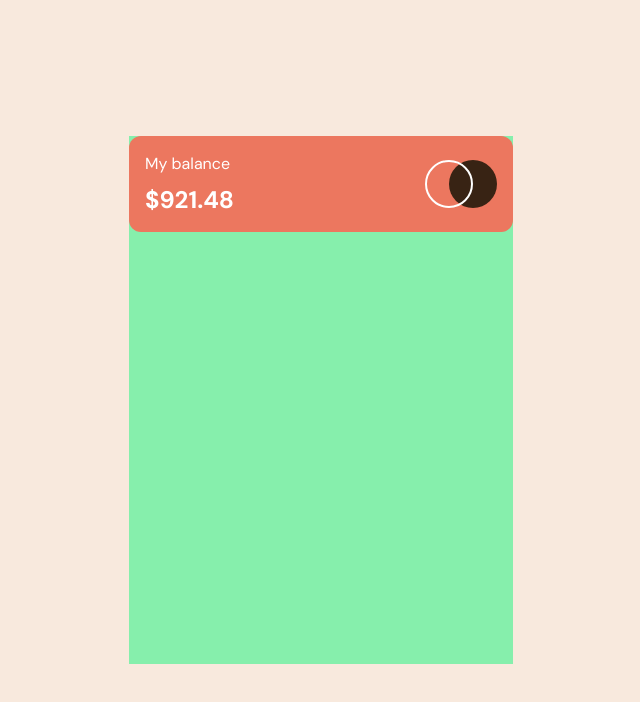
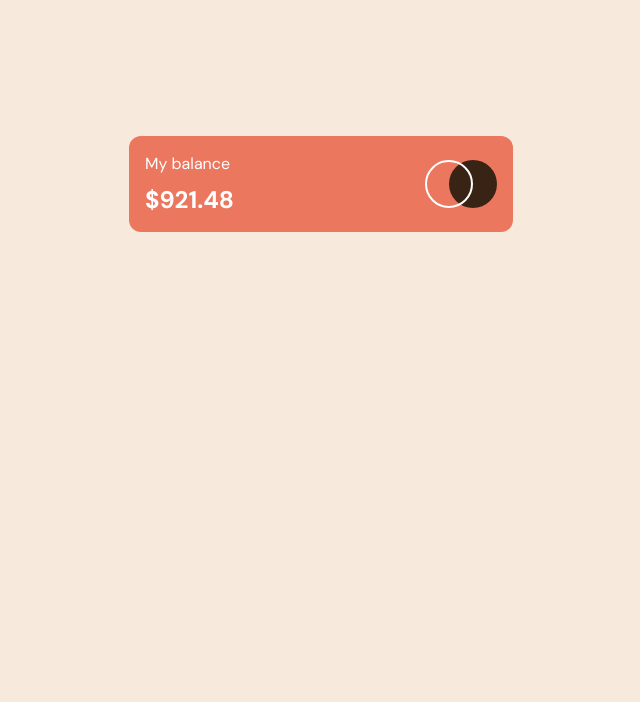
Before and after one commit to Myudro33/expenses-chart, a React (Create React App) app: page / in a window 1280 px wide. Shown: the top 702 px of the page, without its empty margins (319-959 px from the left). Built offline with nearby package versions, Linux system fonts and the light colour scheme.

Commit message:
Update Wrapper.js

```diff
--- a/src/components/Wrapper.js
+++ b/src/components/Wrapper.js
@@ -2,7 +2,7 @@ import React from 'react'
 
 const Wrapper = ({children}) => {
   return (
-    <div className='xs:w-[95%] bg-green-300 md:w-96 xs:h-[95%] md:h-[33rem] flex-col justify-between'>{children}</div>
+    <div className='xs:w-[95%] md:w-96 xs:h-[95%] md:h-[33rem] flex flex-col  md:justify-between'>{children}</div>
   )
 }
 
```
